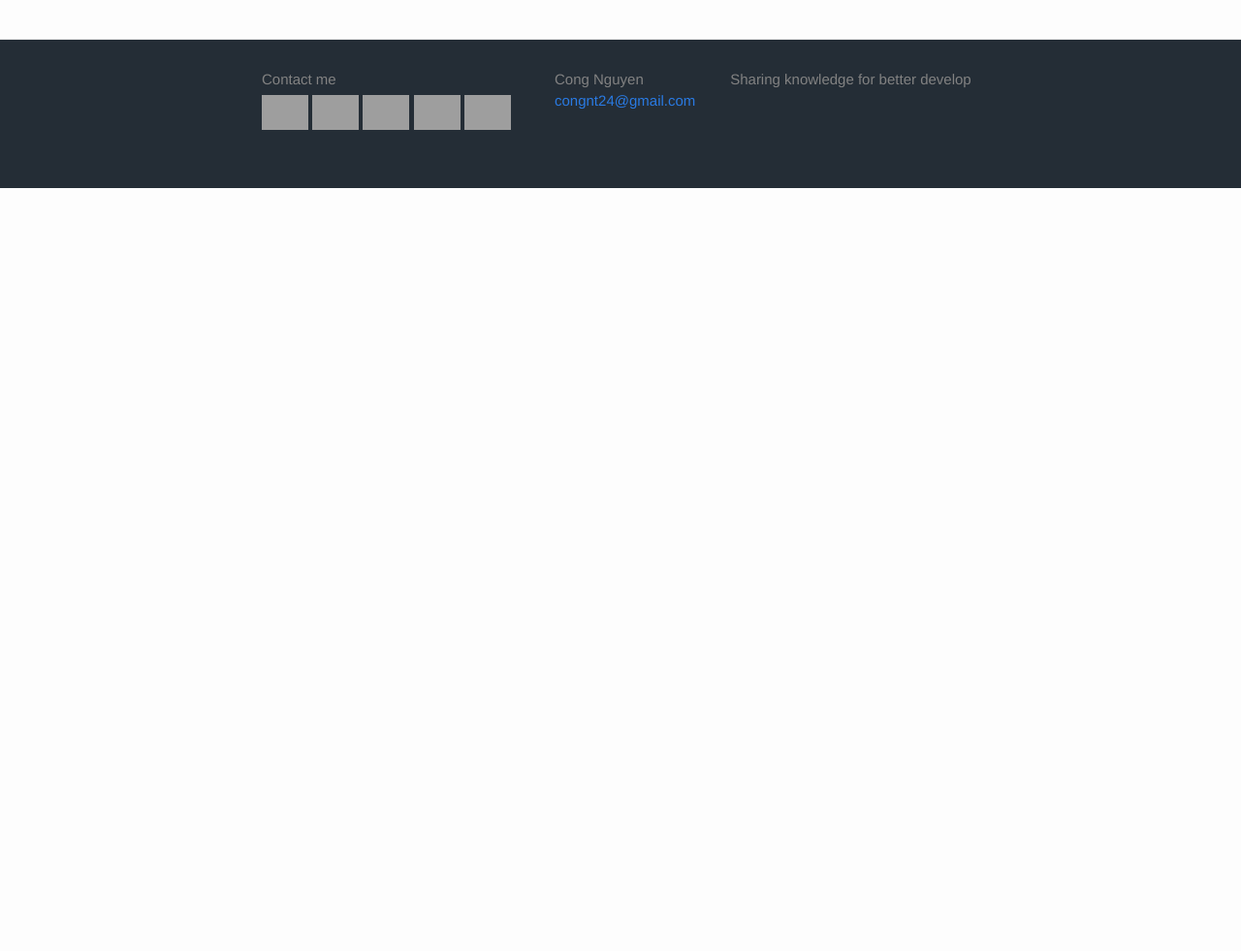
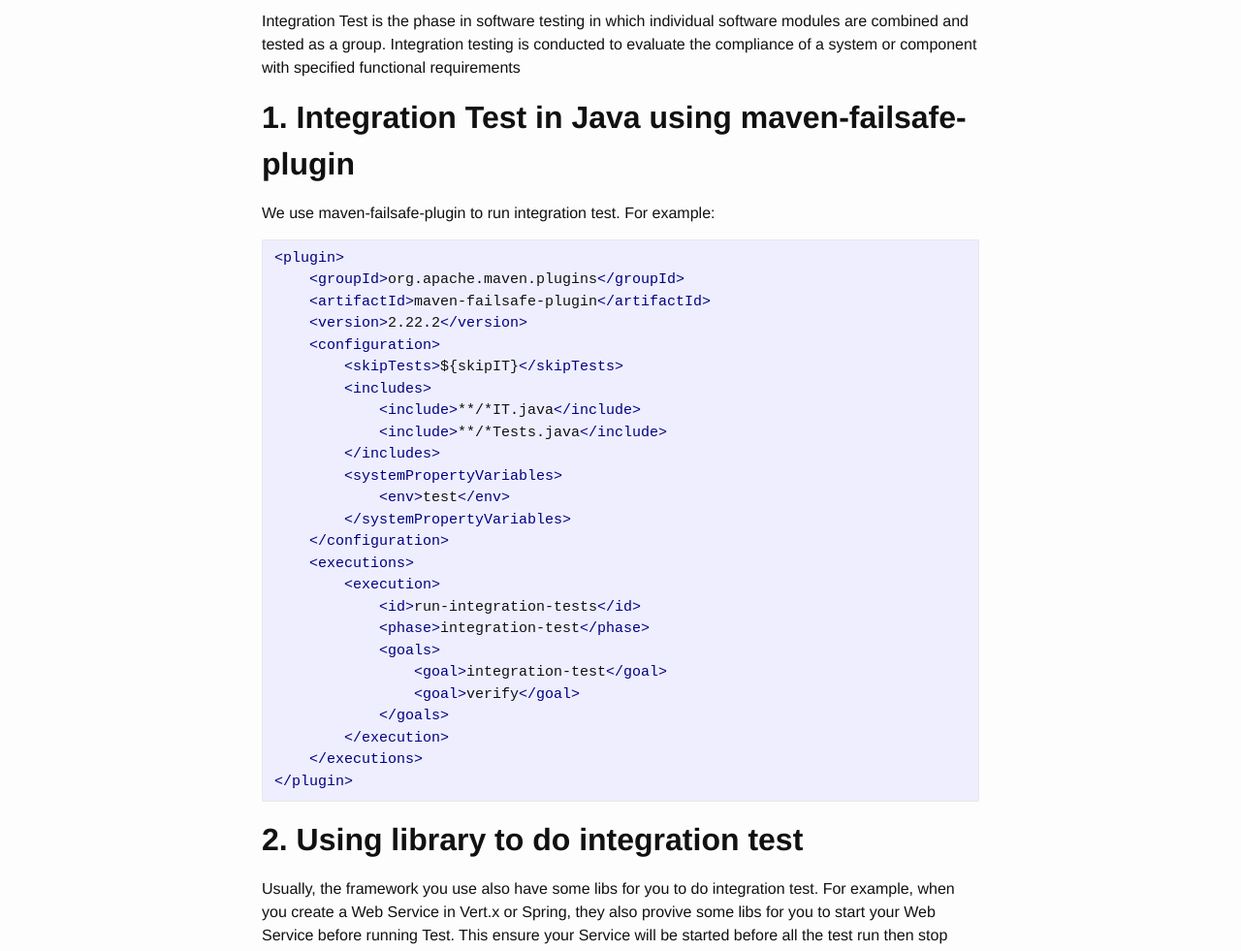
Before and after one commit to congnt24/congnt24.github.io, a Jekyll site: the page built from _posts/2019-08-30-test-java-integration-test.md, in a window 1280 px wide and 1400 px high, scrolled down 326 px. Shown: the part 419-1400 px from the top of the window at 97% size. Built offline with Jekyll 4.4.1, drawn with Linux system fonts in a browser that asks for light colours; comment, search, counter and statistics services are not loaded; before the commit the page ends 939 px from its top, so only the background shows below that; some of the changed text lies outside the part shown; grey boxes are pictures that could not be loaded.

Commit message:
draft integration test

````diff
--- a/_posts/2019-08-30-test-java-integration-test.md
+++ b/_posts/2019-08-30-test-java-integration-test.md
@@ -5,3 +5,104 @@ categories: test
 image: "https://rf3nt2hsbjj3mg90j4dgw7x6-wpengine.netdna-ssl.com/aus/wp-content/uploads/sites/36/2014/09/Integration-Landing-page-banner.jpg"
 tags: [backend, java, test, unit, integrate]
 ---
+Integration Test is the phase in software testing in which individual software modules are combined and tested as a group. Integration testing is conducted to evaluate the compliance of a system or component with specified functional requirements
+## 1. Integration Test in Java using maven-failsafe-plugin
+We use maven-failsafe-plugin to run integration test.
+For example:
+```xml
+<plugin>
+    <groupId>org.apache.maven.plugins</groupId>
+    <artifactId>maven-failsafe-plugin</artifactId>
+    <version>2.22.2</version>
+    <configuration>
+        <skipTests>${skipIT}</skipTests>
+        <includes>
+            <include>**/*IT.java</include>
+            <include>**/*Tests.java</include>
+        </includes>
+        <systemPropertyVariables>
+            <env>test</env>
+        </systemPropertyVariables>
+    </configuration>
+    <executions>
+        <execution>
+            <id>run-integration-tests</id>
+            <phase>integration-test</phase>
+            <goals>
+                <goal>integration-test</goal>
+                <goal>verify</goal>
+            </goals>
+        </execution>
+    </executions>
+</plugin>
+```
+## 2. Using library to do integration test
+Usually, the framework you use also have some libs for you to do integration test. For example, when you create a Web Service in Vert.x or Spring, they also provive some libs for you to start your Web Service before running Test. This ensure your Service will be started before all the test run then stop when the test done.
+- Vertx Unit: https://vertx.io/docs/vertx-unit/java/
+- Spring: spring-boot-maven-plugin
+
+## 3. Using Maven plugin to mock external service
+We usually using maven plugin to start all dependencies service before running integration test. With this aproach, we can ensure that all the service already started before run test without write code in setUp, tearDown method in many test class.
+Below are some maven plugin to help you integrate with external service
+### 3.1 Relation database
+Using H2
+### 3.2 MongoDB
+Using embedmongo
+```xml
+<plugin>
+    <groupId>com.github.joelittlejohn.embedmongo</groupId>
+    <artifactId>embedmongo-maven-plugin</artifactId>
+    <version>0.4.1</version>
+    <executions>
+        <execution>
+            <id>start</id>
+            <goals>
+                <goal>start</goal>
+            </goals>
+            <configuration>
+                <version>3.6.3</version>
+            </configuration>
+        </execution>
+        <execution>
+            <id>mongo-import</id>
+            <goals>
+                <goal>mongo-import</goal>
+            </goals>
+        </execution>
+        <execution>
+            <id>stop</id>
+            <goals>
+                <goal>stop</goal>
+            </goals>
+        </execution>
+    </executions>
+</plugin>
+```
+### 3.3 Kafka
+```xml
+<plugin>
+    <groupId>com.github.congnt24</groupId>
+    <artifactId>kafka-maven-plugin</artifactId>
+    <version>1.0.1</version>
+    <configuration>
+        <zookeeperPort>52181</zookeeperPort>
+        <kafkaPort>59092</kafkaPort>
+    </configuration>
+    <executions>
+        <execution>
+            <id>pre-integration</id>
+            <goals>
+                <goal>start-kafka</goal>
+            </goals>
+        </execution>
+        <execution>
+            <id>post-integration</id>
+            <goals>
+                <goal>stop-kafka</goal>
+            </goals>
+        </execution>
+    </executions>
+</plugin>
+```
+
+---
````
Also changed, not shown: _posts/2019-08-29-test-java-unit-test.md (+1 -1 lines).
